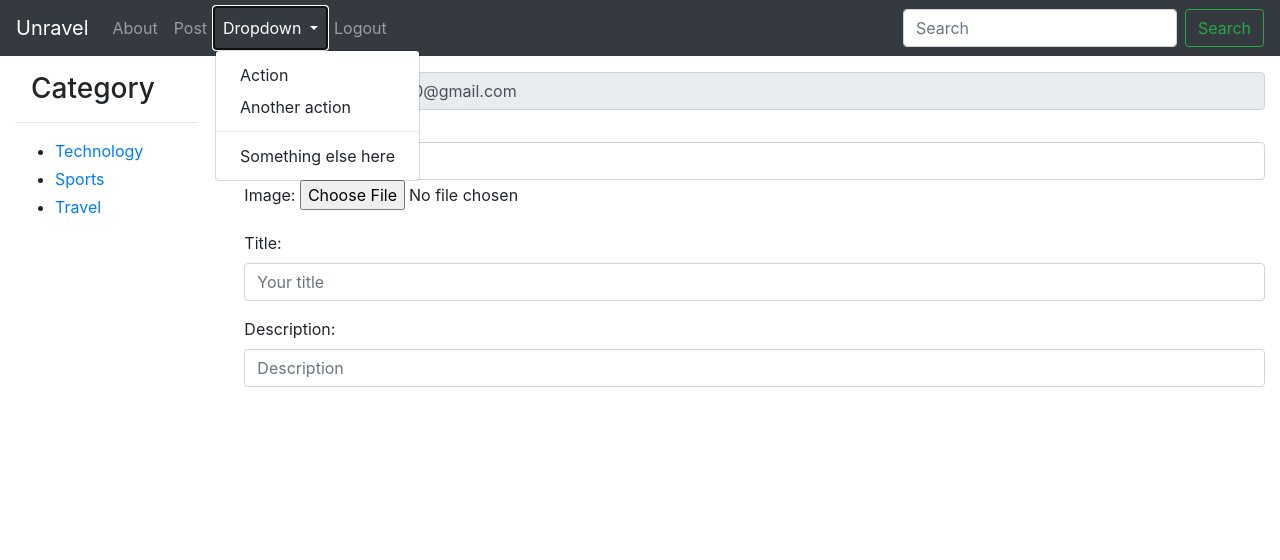
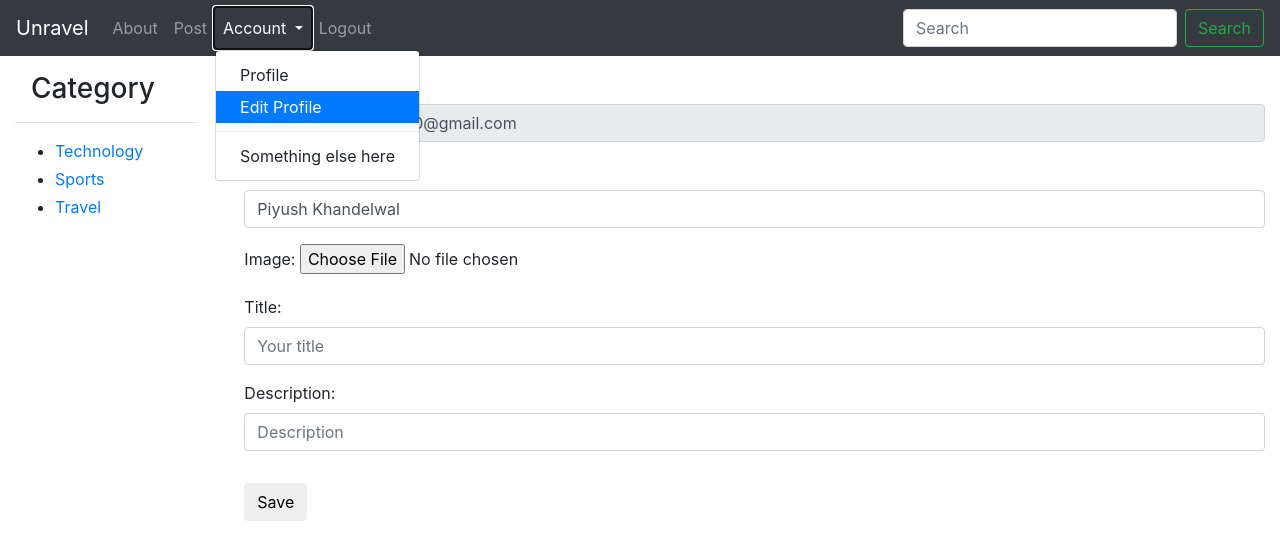
Before and after one commit to piyushk28/Blog, a Django app: page /author/edit/ in a window 1280 px wide, after a click on "Account". Shown: the top 560 px of the page. Run offline with Django 3.2, Linux system fonts and the light colour scheme; a user stored in the database is signed in; data comes from the database, SQL or seed files in the repository; both versions use the stored data as it was after the commit; some libraries are stand-ins or nearby versions.

Commit message:
Author Profile working 80% and Before reseting database

```diff
--- a/authorprofile/models.py
+++ b/authorprofile/models.py
@@ -30,12 +30,17 @@ class AuthorProfile(models.Model):
 	description			= models.TextField(null=True, blank=True)
 	image				= models.ImageField(upload_to=upload_image_path, null=True, blank=True)
 
-
+	def __str__(self):
+		return self.author.email
 
 def post_save_assign_user(sender,instance,created,*args,**kwargs):
 	user_obj = instance
 	if created:
 		author_obj =AuthorProfile.objects.create(author=user_obj)
-		author_obj.save()
 
 post_save.connect(post_save_assign_user,sender=User)
+
+def post_save_user(sender,instance,*args,**kwargs):
+	instance.authorProfile.save()
+
+post_save.connect(post_save_user,sender=User)
--- a/authorprofile/templates/authorprofile/editProfile.html
+++ b/authorprofile/templates/authorprofile/editProfile.html
@@ -6,9 +6,12 @@
 
 {% block content %}
 <form method="POST">{% csrf_token %}
-	<input type="text" id='email' class="disabled form-control" disabled='disabled' value="{{ request.user.email }}"/>
-  {{ user_form }}
+	<label for='email'>Email:</label>
+	<input type="text" id='email' class="disabled form-control"   disabled='disabled' value="{{ request.user.email }}"/>
+  <div class='my-3'>{{ user_form }}</div>
   {{ profile_form.as_p }}
+  <button type ='submit' class='btn btn-default my-3'>Save</button>
+
 </form>
 
 {% endblock content %}
--- a/authorprofile/urls.py
+++ b/authorprofile/urls.py
@@ -1,9 +1,12 @@
-from django.urls import path,include
+from django.urls import include
+from django.conf.urls import url
 
-from .views import author_edit_view
+
+from .views import author_edit_view,AuthorDetailView
 
 
 app_name = "authorprofile"
 urlpatterns = [
-    path('edit/', author_edit_view, name = 'edit_author'),
+    url(r'^edit/$', author_edit_view, name = 'edit_author'),
+    url(r'^profile/$', AuthorDetailView.as_view(), name = 'profile'),
 ]
--- a/authorprofile/views.py
+++ b/authorprofile/views.py
@@ -1,20 +1,13 @@
+from django.contrib.auth.decorators import login_required
+from django.contrib.auth.mixins import LoginRequiredMixin
 from django.shortcuts import render, redirect
+from django.views.generic.base import TemplateView
+from django.urls import reverse_lazy
+from .models import AuthorProfile
 from .forms import AuthorForm, UserForm
-from django.views.generic import CreateView
-from .models import AuthorProfile
-# Create your views here.
-
-# class AuthorEditView(CreateView):
-# 	form_class = AuthorForm
-# 	template_name = 'authorprofile/editProfile.html'
-# 	success_url = '/'
-
-# 	def get_form_kwargs(self):
-# 	    kwargs = super(AuthorEditView, self).get_form_kwargs()
-# 	    kwargs.update({'user': self.request.user})
-# 	    return kwargs
 
 
+@login_required()
 def author_edit_view(request):
 	user_form = UserForm(request.POST or None, instance=request.user)
 	profile_form = AuthorForm(request.POST or None, instance=request.user.authorProfile)
@@ -22,11 +15,36 @@ def author_edit_view(request):
 		user_form.save()
 		profile_form.save()
 		# messages.success(request, ('Your profile was successfully updated!'))
-		return redirect('/')
+		return redirect('authorProfile:profile')
 	else:
 		# messages.error(request, ('Please correct the error below.'))
-		print('error')
+		pass
 	return render(request, 'authorprofile/editProfile.html', {
 	'user_form': user_form,
 	'profile_form': profile_form
 	})
+
+
+class AuthorDetailView(LoginRequiredMixin,TemplateView):
+	template_name = 'authorprofile/author_detail.html'
+	def get_context_data(self, **kwargs):
+		context = super(AuthorDetailView, self).get_context_data(**kwargs)
+		user = self.request.user
+		try:
+			instance = AuthorProfile.objects.get(author=user)
+		except AuthorProfile.DoesNotExist:
+			return http404('Profile Not found ')
+		except Product.MultipleObjectsReturned:
+			qs=AuthorProfile.objects.filter(author=user)
+			instance =qs.first()
+		if instance.title or instance.description or user.full_name is null:
+			info = 'Please navigate to <a href={edit}>EditProfile</a> and fill your details.'.format(edit=reverse_lazy('authorProfile:edit_author'))
+		else:
+			info = null
+		context ={
+		'instance':instance,
+		'full_name':user.full_name,
+		'email': user.email,
+		'info':info
+		}
+		return context
--- a/myblog/settings.py
+++ b/myblog/settings.py
@@ -11,7 +11,7 @@ https://docs.djangoproject.com/en/2.1/ref/settings/
 """
 
 import os
-
+from django.urls import reverse_lazy
 # Build paths inside the project like this: os.path.join(BASE_DIR, ...)
 BASE_DIR = os.path.dirname(os.path.dirname(os.path.abspath(__file__)))
 
@@ -59,7 +59,7 @@ MIDDLEWARE = [
 ROOT_URLCONF = 'myblog.urls'
 
 # Login Redirect url
-LOGIN_URL ='login/'
+LOGIN_URL =reverse_lazy('login')
 LOGIN_REDIRECT_URL  = '/'
 LOGOUT_REDIRECT_URL  = '/'
 
--- a/myblog/urls.py
+++ b/myblog/urls.py
@@ -16,7 +16,9 @@ Including another URLconf
 from django.contrib import admin
 from django.conf import settings
 from django.conf.urls.static import static
-from django.urls import path,include
+from django.urls import include
+from django.conf.urls import url
+
 from django.contrib.auth.views import LogoutView,LoginView
 from .views import about_page,home_page
 from post.views import postListView,postDetailView
@@ -24,17 +26,17 @@ from categories.views import categoryView
 
 
 urlpatterns = [
-    path('admin/', admin.site.urls),
-    path('about/', about_page, name = 'about'),
-    path('', home_page, name='home'),
-    path('category/<slug>/', categoryView.as_view(), name='category'),
-    path('login/',LoginView.as_view(
+    url(r'^admin/', admin.site.urls),
+    url(r'^about/$', about_page, name = 'about'),
+    url(r'^$', home_page, name='home'),
+    url(r'^category/(?P<slug>[\w-]+)/$', categoryView.as_view(), name='category'),
+    url(r'^login/$',LoginView.as_view(
                                     redirect_authenticated_user=True,
                                     template_name='accounts/login.html',
                                     ),name='login'),
-    path('logout/',LogoutView.as_view(),name='logout'),
-    path('', include('post.urls',namespace ='post')),
-    path('author/', include('authorprofile.urls',namespace ='authorProfile')),
+    url(r'^logout/$',LogoutView.as_view(),name='logout'),
+    url(r'^posts/', include('post.urls',namespace ='post')),
+    url(r'^author/', include('authorprofile.urls',namespace ='authorProfile')),
 ]
 
 if settings.DEBUG:
--- a/post/models.py
+++ b/post/models.py
@@ -1,6 +1,6 @@
 from django.db import models
 from django.db.models.signals import pre_save
-
+from django.urls import reverse
 from categories.models import Category
 from myblog.utils import unique_slug_generator
 
@@ -19,7 +19,7 @@ class Post(models.Model):
 		return self.title
 
 	def get_absolute_url(self):
-		return "/{slug}/".format(slug=self.slug)
+		return reverse('post:post_detail',kwargs={'slug':self.slug})
 
 
 
--- a/post/urls.py
+++ b/post/urls.py
@@ -1,10 +1,11 @@
-from django.urls import path,include
+from django.urls import include
+from django.conf.urls import url
 
 from .views import postListView,postDetailView
 
 
 app_name = "post"
 urlpatterns = [
-    path('posts/', postListView.as_view(), name = 'post_list'),
-    path('<slug>/', postDetailView.as_view(), name = 'post_detail'),
+    url(r'^$', postListView.as_view(), name = 'post_list'),
+    url(r'^(?P<slug>[\w-]+)/$', postDetailView.as_view(), name = 'post_detail'),
 ]
--- a/templates/base.html
+++ b/templates/base.html
@@ -1,3 +1,4 @@
+{% load static %}
 <!DOCTYPE html>
 <html lang='en'>
 <head>
--- a/templates/base/navbar.html
+++ b/templates/base/navbar.html
@@ -3,6 +3,8 @@
 {% url 'about' as about_url %}
 {% url 'login' as login_url %}
 {% url 'logout' as logout_url %}
+{% url 'authorProfile:profile' as profile_url %}
+{% url 'authorProfile:edit_author' as editprofile_url %}
 <nav class="navbar navbar-expand-md navbar-dark bg-dark mb-3">
   <a class="navbar-brand" href="{{home_url}}">Unravel</a>
   <button class="navbar-toggler" type="button" data-toggle="collapse" data-target="#navbarSupportedContent" aria-controls="navbarSupportedContent" aria-expanded="false" aria-label="Toggle navigation">
@@ -17,17 +19,19 @@
       <li class="nav-item {% if request.path == post_url %}active{% endif %}">
         <a class="nav-link" href="{{ post_url }}">Post</a>
       </li>
+      {% if request.user.is_authenticated %}
       <li class="nav-item dropdown">
         <a class="nav-link dropdown-toggle" href="#" id="navbarDropdown" role="button" data-toggle="dropdown" aria-haspopup="true" aria-expanded="false">
-          Dropdown
+          Account
         </a>
         <div class="dropdown-menu" aria-labelledby="navbarDropdown">
-          <a class="dropdown-item" href="#">Action</a>
-          <a class="dropdown-item" href="#">Another action</a>
+          <a class="dropdown-item {% if request.path == profile_url %}active{% endif %}" href="{{profile_url}}">Profile</a>
+          <a class="dropdown-item {% if request.path == editprofile_url %}active{% endif %}" href="{{editprofile_url}}">Edit Profile</a>
           <div class="dropdown-divider"></div>
           <a class="dropdown-item" href="#">Something else here</a>
         </div>
       </li>
+      {% endif %}
       <li class="nav-item">
         {% if request.user.is_authenticated %}
         <a class="nav-link {% if request.path == logout_url %}active{% endif %}" href="{{logout_url}}">Logout</a>
```
Also changed, not shown: authorprofile/templates/authorprofile/author_detail.html (added, +20 -0 lines), db.sqlite3.
